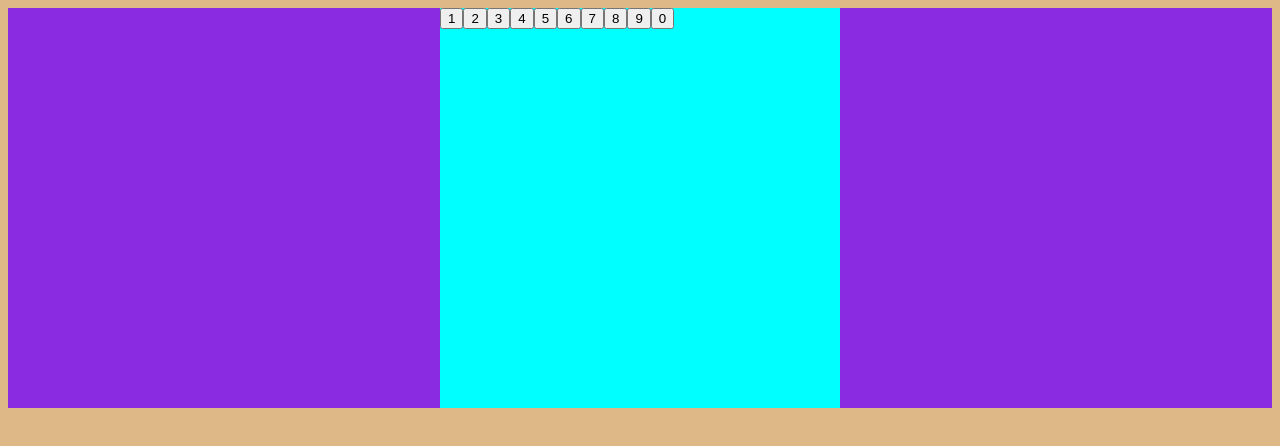
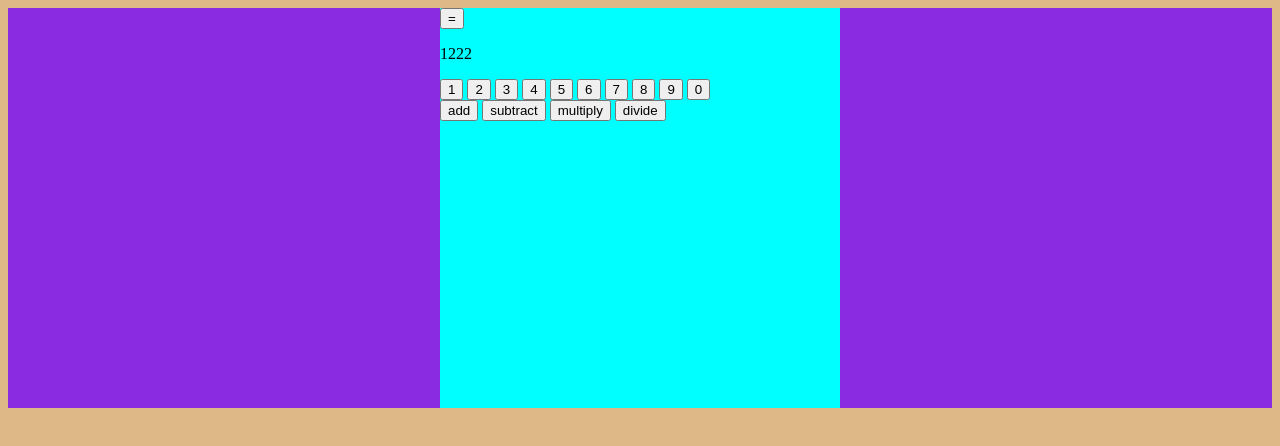
Before and after one commit to LOSTinUNIVERSE/Calculator-Project, a plain HTML site: page index.html in a window 1280 px wide. Drawn offline with Linux system fonts and the light colour scheme.

Commit message:
change the JS DOM method to HTML method

```diff
--- a/calculator.js
+++ b/calculator.js
@@ -25,29 +25,50 @@ function operate (operator,n1,n2){
     }
 }
 console.log(operate(subtract,3,4))
-
 const container = document.getElementById("container")
-const calculator = document.createElement("div")
-calculator.id = "calculator"
-container.appendChild(calculator)
-// numberSection
-const numbersSection = document.createElement("div");
-calculator.appendChild(numbersSection)
-numbersSection.classList.add("numbers")
-let i = 1
-while (i <=10) {
-    const number = document.createElement("button")
-    numbersSection.appendChild(number)
-    number.textContent = i
-    if(i == 10){
-    number.textContent = 0
-    }
-i++ ;
-}
-
-// functions
+const opSection = document.getElementById('opSection')
 
 
+
+
+
+
+
+
+
+
+
+
+// previous approach
+// const calculator = document.createElement("div")
+// calculator.id = "calculator"
+// container.appendChild(calculator)
+// numberSection
+// const numbersSection = document.createElement("div");
+// calculator.appendChild(numbersSection)
+// numbersSection.classList.add("numbers")
+// let i = 1
+// while (i <=10) {
+    // const number = document.createElement("button")
+    // numbersSection.appendChild(number)
+    // number.textContent = i
+    // if(i == 10){
+    // number.textContent = 0
+    // }
+// i++ ;
+// }
+// calculator.appendChild(opSection)
+//
+// functions
+// const opSection = document.createElement("div")
+// calculator.appendChild(opSection)
+// opSection.id ="opSection"
+// for (let i= 1; i <=4; i++){
+    // const operator = document.createElement("button")
+    // operator.textContent=`operator${i}`
+    // opSection.appendChild(operator)
+    // operator.id = `operator${i}`
+// }
 // incorrect approach
 // operator = add(n1,n2)
 // operator = subtract(n1,n2)
--- a/index.html
+++ b/index.html
@@ -10,7 +10,31 @@
 </head>
 <body>
     <div id="container">
-
+        <div id="calculator">
+            <div id="disBtnSect">
+                <button id="equal">=</button>
+                <p id="dispOfNum"> 1222
+                </p>
+            </div>
+            <div id="butSection">
+                <button class="numbers">1</button>
+                <button class="numbers">2</button>
+                <button class="numbers">3</button>
+                <button class="numbers">4</button>
+                <button class="numbers">5</button>
+                <button class="numbers">6</button>
+                <button class="numbers">7</button>
+                <button class="numbers">8</button>
+                <button class="numbers">9</button>
+                <button class="numbers">0</button>
+            </div>
+            <div id="opSection">
+                <button id="operator1">add</button>
+                <button id="operator2">subtract</button>
+                <button id="operator3">multiply</button>
+                <button id="operator4">divide</button>
+            </div>
+        </div>
     </div>
 </body>
 </html>
```
